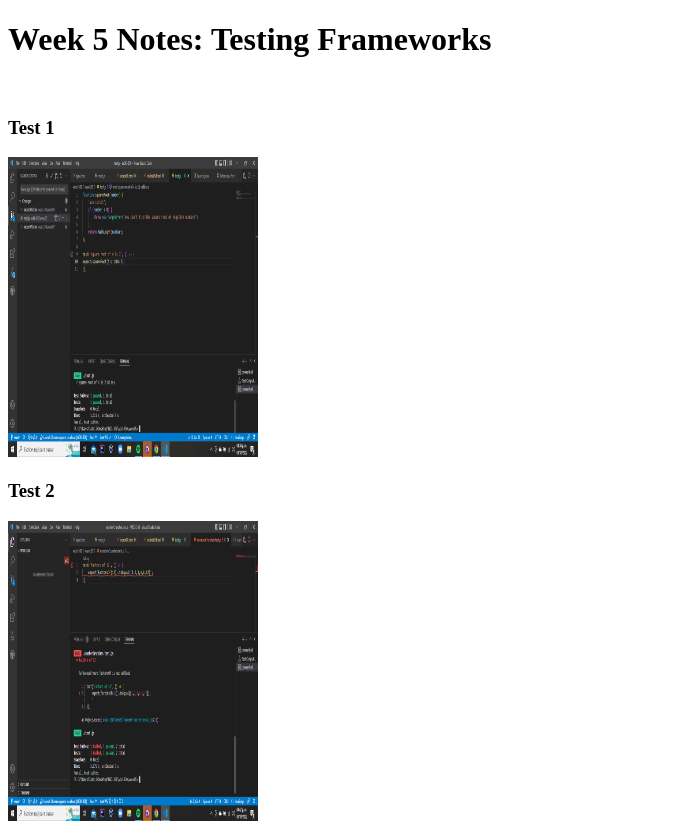
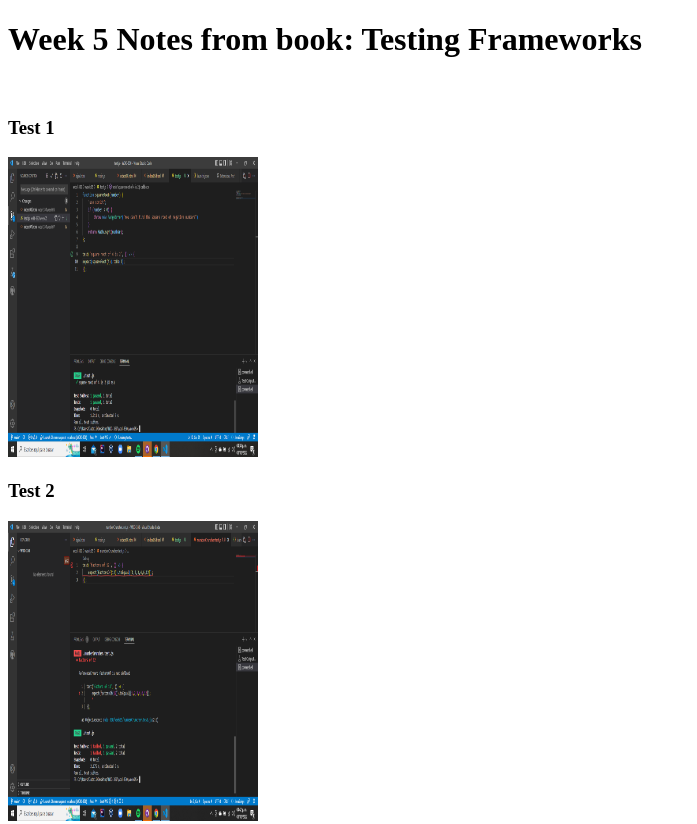
Before and after one commit to jatsii/WDD-330, a plain HTML site: page week05/index05.html in a window 1280 px wide. Shown: the top 824 px of the page, without its empty margins (0-697 px from the left). Drawn offline with Linux system fonts and the light colour scheme.

Commit message:
update week 5

```diff
--- a/week05/index05.html
+++ b/week05/index05.html
@@ -7,7 +7,7 @@
 
     <body>
 
-        <h1>Week 5 Notes: Testing Frameworks</h1>
+        <h1>Week 5 Notes from book: Testing Frameworks</h1>
         <br>
         <h3>Test 1</h3>
         <img src="testImg/test1.png" width="250" height="300">
```
